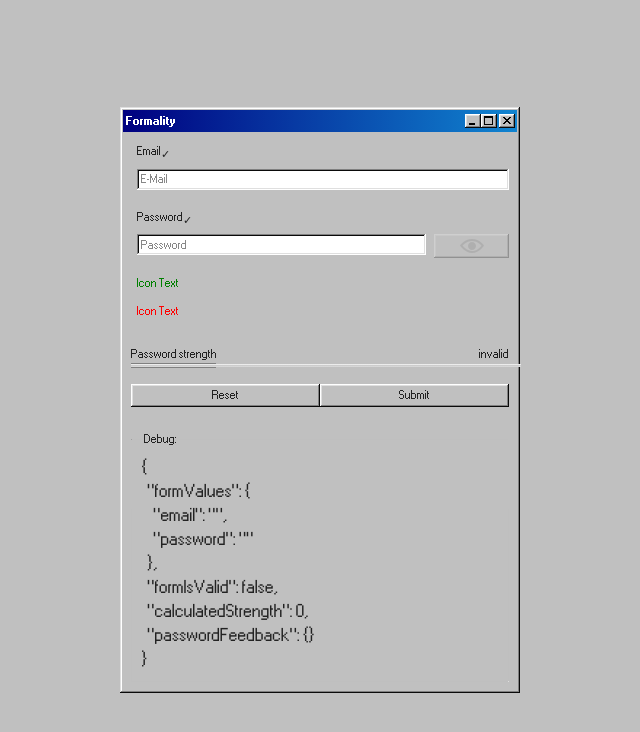
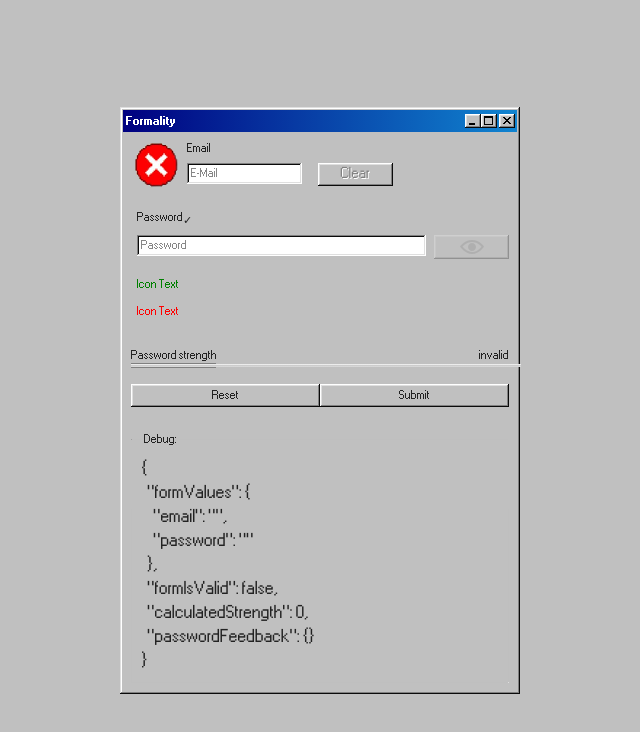
Before and after one commit to maurer2/formality, a Vue app: page / in a window 1280 px wide. Shown: the top 732 px of the page, without its empty margins (320-960 px from the left). Built offline with nearby package versions, Linux system fonts and the light colour scheme.

Commit message:
Added error message icon and fixed clear button

```diff
--- a/src/components/Email.vue
+++ b/src/components/Email.vue
@@ -1,4 +1,12 @@
 <template>
+  <div class="wrapper">
+    <template v-if="!isValid">
+      <img
+        src="../assets/error.png"
+        class="validity-icon"
+        alt=""
+      >
+    </template>
     <div class="field field-row field-row-stacked">
       <label
         class="label"
@@ -6,9 +14,6 @@
       >
         <span class="text">
           Email
-      </span>
-      <span class="validity-icon">
-        {{ isValid ? '✓' : 'x' }}
         </span>
       </label>
       <div class="input-group">
@@ -23,18 +28,22 @@
           @input="updateValue"
         >
         <button
-        v-if="showClearIcon"
           class="input-addon-button"
+          :disabled="clearIconIsEnabled"
           @click="handleInputReset"
         >
           Clear
         </button>
       </div>
     </div>
+  </div>
 </template>
 
 <script lang="ts">
 import Vue from 'vue';
+
+// eslint-disable-next-line no-useless-escape
+const emailRegex = new RegExp(/^(([^<>()\[\]\\.,;:\s@"]+(\.[^<>()\[\]\\.,;:\s@"]+)*)|(".+"))@((\[[0-9]{1,3}\.[0-9]{1,3}\.[0-9]{1,3}\.[0-9]{1,3}])|(([a-zA-Z\-0-9]+\.)+[a-zA-Z]{2,}))$/);
 
 export default Vue.extend({
   name: 'Email',
@@ -46,14 +55,17 @@ export default Vue.extend({
   },
   data() {
     return {
-      isValid: true as boolean,
       hasBeenInteractedWith: false as boolean,
     };
   },
   computed: {
-    showClearIcon(): boolean {
-      return this.value.length > 0;
+    isValid(): boolean {
+      return emailRegex.test(this.value);
     },
+    clearIconIsEnabled(): boolean {
+      return !(this.value);
+    },
+
   },
   methods: {
     updateValue(event: Event): void {
@@ -76,9 +88,25 @@ export default Vue.extend({
 </script>
 
 <style scoped lang="scss">
+.wrapper {
+  display: flex;
+  align-items: flex-start;
+  margin-bottom: 1rem;
+}
+
+.validity-icon {
+  display: block;
+  align-self: center;
+  width: 50px;
+  height: 50px;
+  margin: 0;
+  padding: 0;
+  object-fit: contain;
+  image-rendering: pixelated;
+}
+
 .field {
-  align-items: stretch;
-  margin-bottom: 1rem;
+  align-items: flex-start;
 }
 
 .label {
@@ -91,15 +119,11 @@ export default Vue.extend({
 }
 
 .input {
-  flex-basis: 100%;
-  padding-right: 3rem;
+  margin-right: 1rem;
 }
 
 .input-addon-button {
-  position: absolute;
-  top: 0;
-  right: 0;
-  bottom: 0;
+  margin-top: 0;
   padding: 0 0.5rem;
   border: 0;
   font-size: 0.85rem;
```
Also changed, not shown: src/assets/error.png (added). Lines whose indentation alone changed are shown as unchanged.
